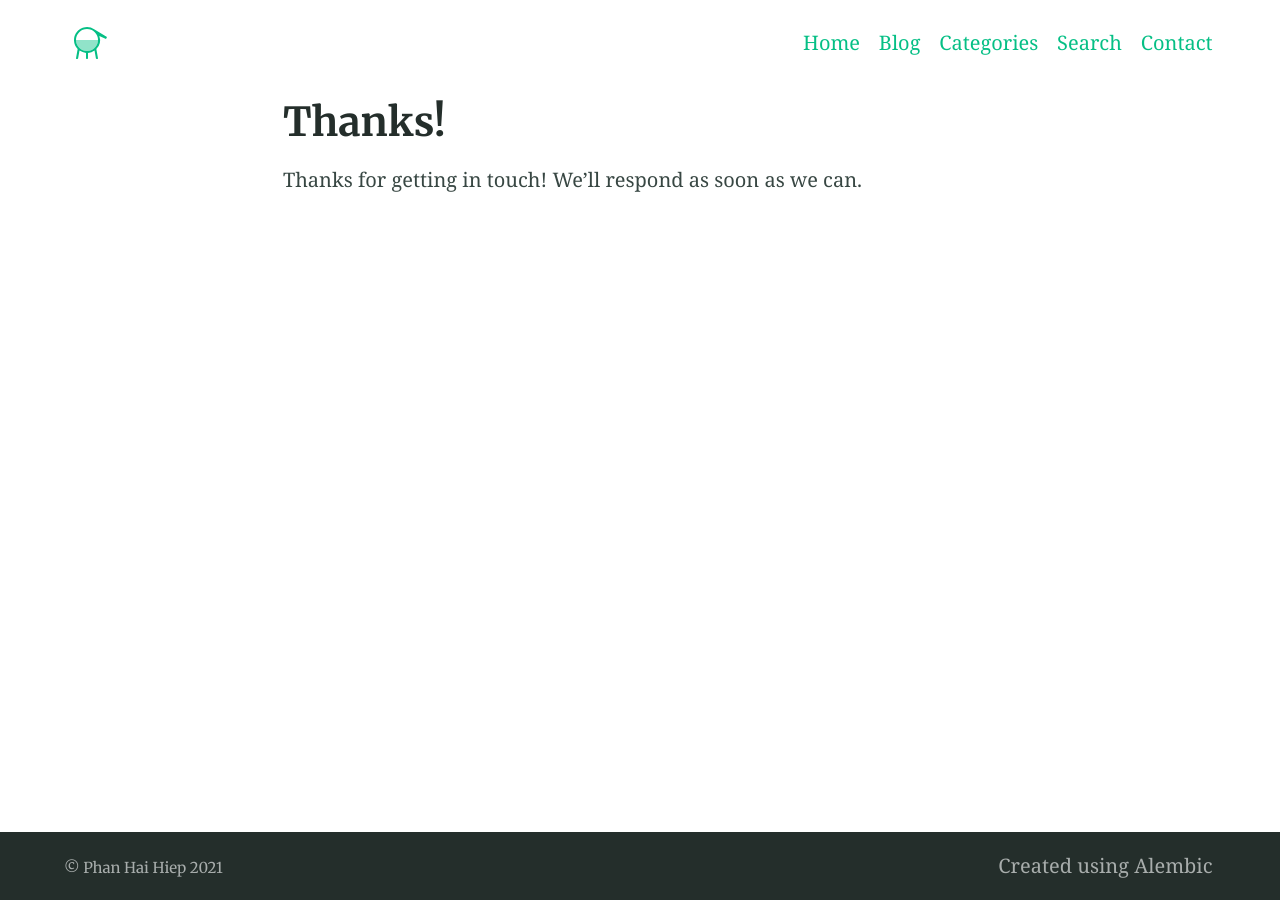
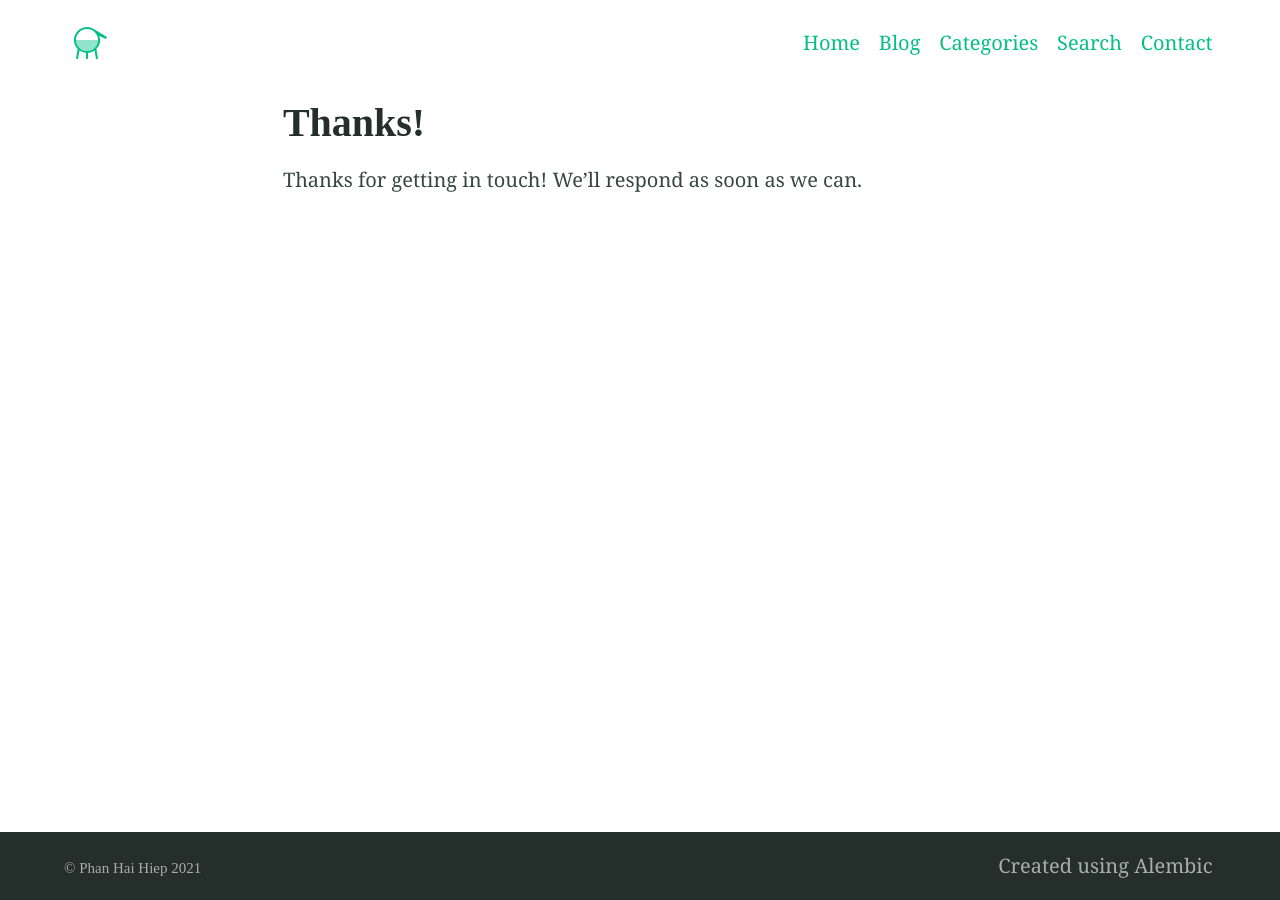
Before and after one commit to phanhaihiep/alembic_pages, a Jekyll site: the page built from thanks.md, in a window 1280 px wide. Built offline with Jekyll 4.4.1, drawn with Linux system fonts in a browser that asks for light colours; our own code applies the rules of GitHub Pages for plain Markdown files.

Commit message:
Update _config.yml

```diff
--- a/_config.yml
+++ b/_config.yml
@@ -135,13 +135,3 @@ sharing_links: # Appear at the bottom of single blog posts, add as desired. The
   Twitter: "#0d94e7"
   facebook: "#3B5998"
   Email: true
-
-# Load custom fonts from fonts.google.com etc
-#
-# TIP: Try to keep the number of urls as low to reduce the performance cost
-#      If multiple fonts can be requested in a single url opt for this
-fonts:
-  preconnect_urls:
-    - https://fonts.gstatic.com
-  font_urls:
-    - https://fonts.googleapis.com/css2?family=Merriweather:wght@400;700&display=swap
```
